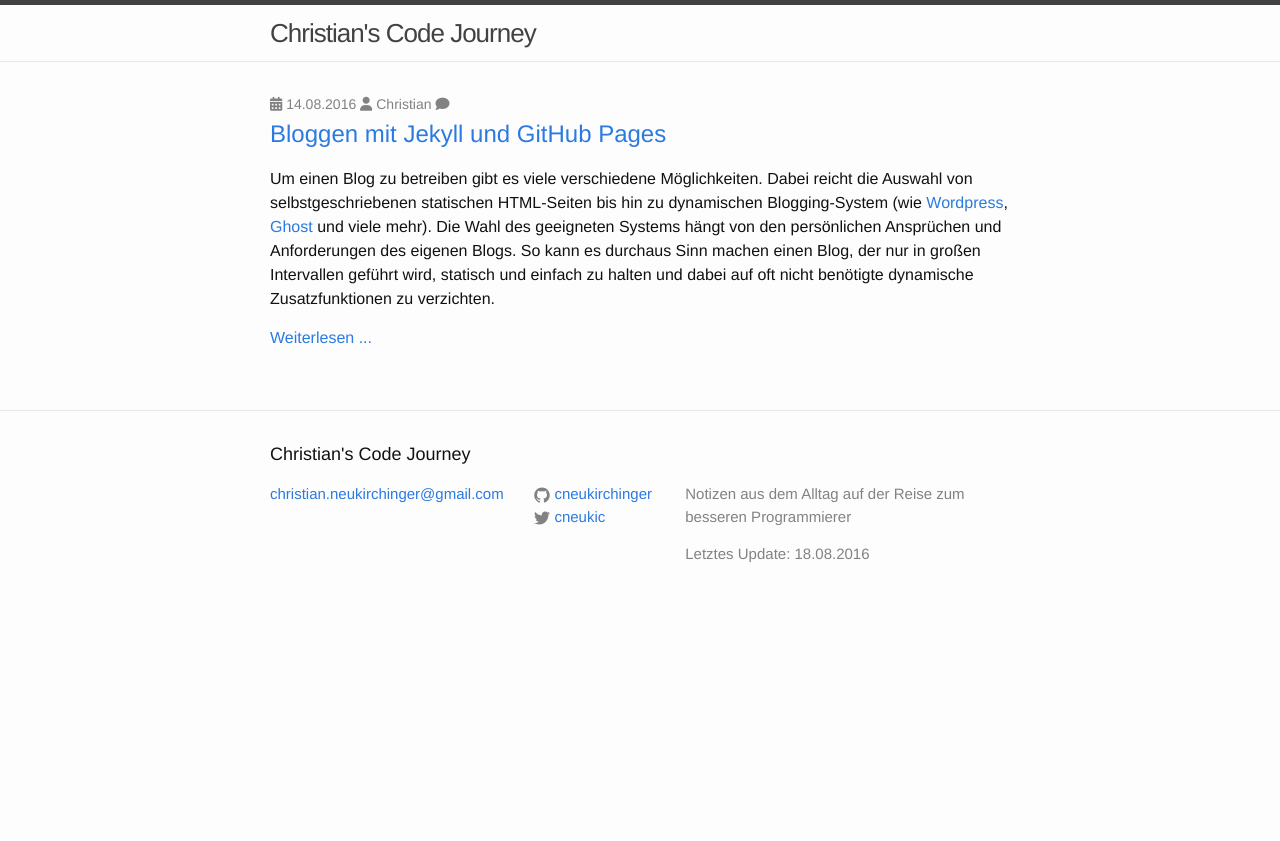
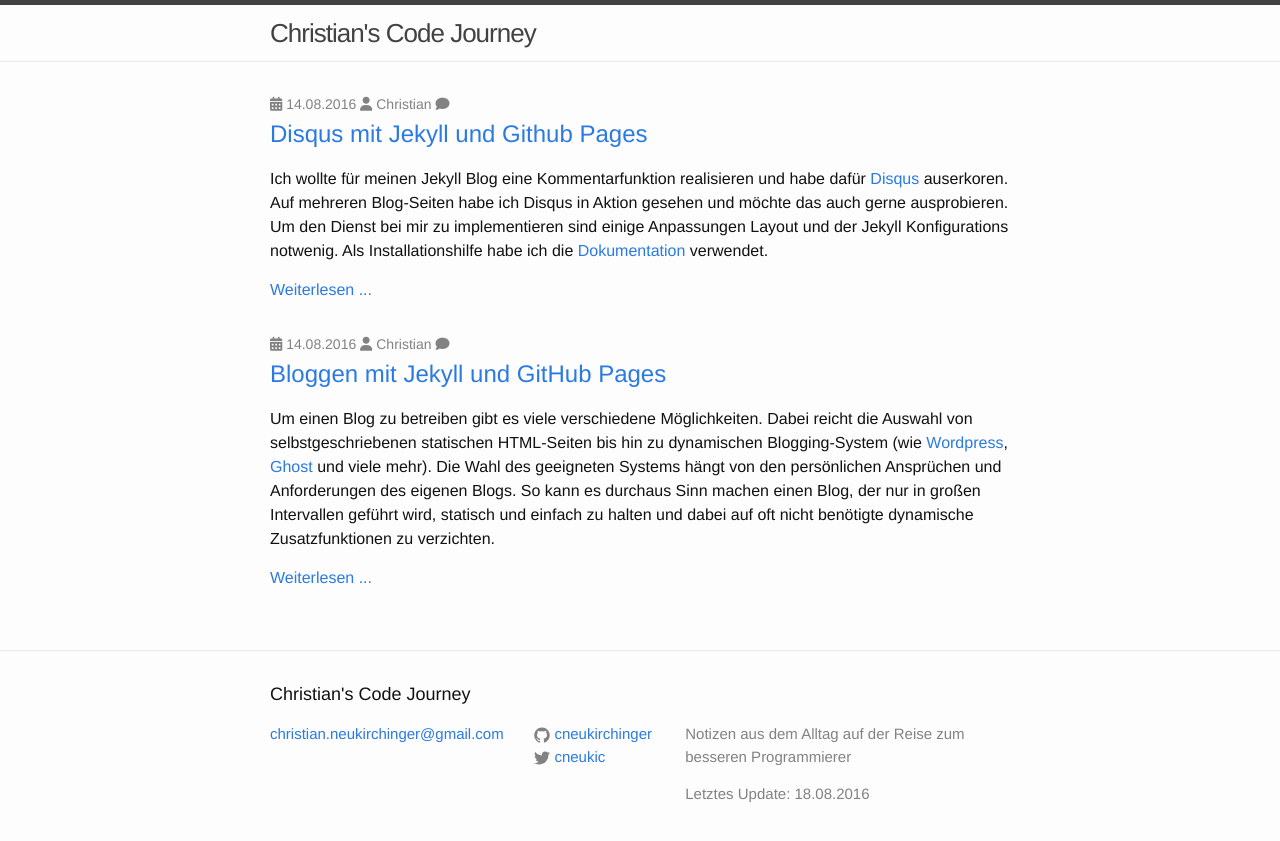
Before and after one commit to cneukirchinger/cneukirchinger.github.io, a Jekyll site: the page built from index.html, in a window 1280 px wide. Shown: the top 841 px of the page. Built offline with Jekyll 4.4.1, drawn with Linux system fonts in a browser that asks for light colours; nearby versions of some CDN libraries; comment, search, counter and statistics services are not loaded.

Commit message:
added post disqus-mit-jekyll-und-github

```diff
--- a/_layouts/post.html
+++ b/_layouts/post.html
@@ -26,7 +26,7 @@ layout: default
     {{ content }}
   </div>
   {% if page.comments %}
-  <h2>Kommentare</h2>
+  <h2><i class="fa fa-comment fa-lg" aria-hidden="true"></i> Kommentare</h2>
   <div id="disqus_thread"></div>
   <script>
 
--- /dev/null
+++ b/_posts/2016-08-16-disqus-mit-jekyll-und-github.md
@@ -0,0 +1,63 @@
+---
+layout: post
+title:  "Disqus mit Jekyll und Github Pages"
+date:   2016-08-14 07:00:00 +0200
+categories: jekyll github pages disqus
+comments: true
+author: "Christian"
+---
+
+Ich wollte für meinen Jekyll Blog eine Kommentarfunktion realisieren und habe dafür [Disqus][disqus] auserkoren. Auf mehreren Blog-Seiten habe ich Disqus in Aktion gesehen und möchte das auch gerne ausprobieren. Um den Dienst bei mir zu implementieren sind einige Anpassungen Layout und der Jekyll Konfigurations notwenig. Als Installationshilfe habe ich die [Dokumentation][disqus_jekyll_install] verwendet.
+
+# Disqus im Post darstellen
+Für jeden Post soll auswählbar sein, dass Kommentare angezeigt werden sollen oder nicht. Dazu muss im YML-Frontmatter des Posts eine Variable `comments` eingeführt werden.
+
+{% highlight yml %}
+---
+...
+categories: jekyll github pages disqus
+comments: true
+author: "Christian"
+...
+---
+{% endhighlight %}
+
+Damit kann ich im Post einen Bereich definieren, wo die Disqus-Kommentare angezeigt werden können, wenn ich über die Frontmatter die Anzeige der Kommentare aktiviert habe. In der Disqus-Dokumentation gibt es eine generische Code-Vorlage, die man auf seiner Seite einfügen kann um die Kommentare darzustellen.
+
+{% highlight html linenos %}
+{% raw %}{% if page.comments %}{% endraw %}
+<div id="disqus_thread"></div>
+<script>
+var disqus_config = function () {
+    this.page.url = "{% raw %}{{ page.url | prepend: site.url }}{% endraw  %}";  // Replace PAGE_URL with your page's canonical URL variable
+    this.page.identifier = "{% raw %}{{ page.url }}{% endraw %}"; // Replace PAGE_IDENTIFIER with your page's unique identifier variable
+};
+(function() { // DON'T EDIT BELOW THIS LINE
+    var d = document, s = d.createElement('script');
+    s.src = 'https://DISQUS_USERNAME.disqus.com/embed.js';
+    s.setAttribute('data-timestamp', +new Date());
+    (d.head || d.body).appendChild(s);
+})();
+</script>
+{% raw %}{% endif %}{% endraw %}
+{% endhighlight %}
+
+Mit diesem Codeschnipsel wird ein `div`-Bereich für die Kommentare definiert. Über Javascript wird die Disqus-Logik geladen. In Zeile 10 muss der eigne Disqus-Username eingetragen werden. Für die Konfiguration sind die Zeilen 5 und 6 relevant. Hier sollen eindeutige Namen für die aktuelle Seite vergeben werden, damit die Kommentare wieder den selben Posts zugeordnet werden können. Sonst kann es passieren, das z.B. der Protokoll Wechsel von `https://` auf `http://` auf unterschiedliche Kommentare verweist. Details dazu finden sich [hier][disqus-url-config].
+
+# Anzahl der Kommentare im Index darzustellen
+In der Übersicht des Blogs soll für jeden Post die Anzahl der Kommentare angezeigt werden. Dafür muss die `index.html` angepasst werden. An der Stelle wo der Link und die Anzahl der Kommentare angezeigt muss der folgende Code eingefügt werden.
+
+{% highlight html linenos %}
+{% raw %}{% if post.comments %}{% endraw %}
+  <i class="fa fa-comment" aria-hidden="true"></i>
+  <a href="{{ post.url | prepend: site.url }}#disqus_thread"></a>
+{% raw %}{% endif %}{% endraw %}
+{% endhighlight %}
+
+In den Einstellungen des eigenen Disqus-Accounts kann man die Anzeige der gezählten Kommentare anpassen und auch lokalisieren. Diese Einstellung findet man unter Disqus -> Admin -> Settings -> Community und dann dem Bereich "Comment Count Link".
+
+Für meinen Blog habe ich Disqus implementiert und bin gespannt auf die Rückmeldungen.
+
+[disqus]: https://disqus.com/
+[disqus_jekyll_install]: https://help.disqus.com/customer/portal/articles/472138-jekyll-installation-instructions
+[disqus-url-config]: https://disqus.com/admin/universalcode/#configuration-variables
```
